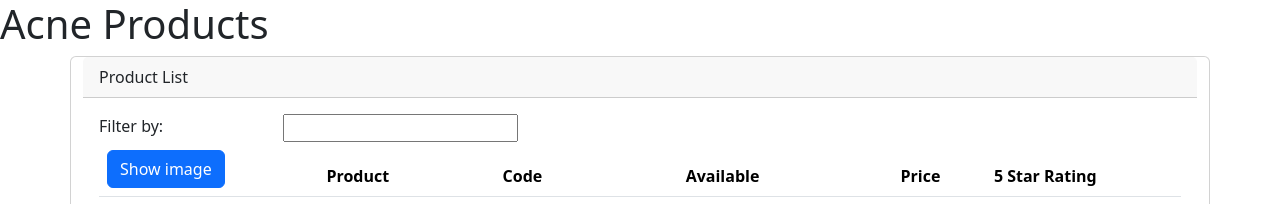
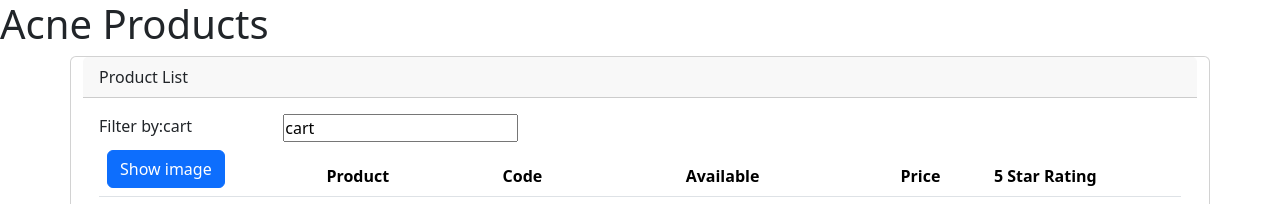
Before and after one commit to erhic/AcnePrcts, an Angular app: page / in a window 1280 px wide. Shown: the top 204 px of the page. Built offline with nearby package versions, Linux system fonts and the light colour scheme.

Commit message:
added a two data binding

```diff
--- a/src/app/app.module.ts
+++ b/src/app/app.module.ts
@@ -3,13 +3,14 @@ import { BrowserModule } from '@angular/platform-browser';
 
 import { AppComponent } from './app.component';
 import { ProductListComponent } from './products/product-list.component';
+import { FormsModule } from '@angular/forms';
 
 @NgModule({
   declarations: [
     AppComponent,ProductListComponent
   ],
   imports: [
-    BrowserModule
+    BrowserModule,FormsModule
   ],
   providers: [],
   bootstrap: [AppComponent]
--- a/src/app/products/product-list.component.html
+++ b/src/app/products/product-list.component.html
@@ -5,10 +5,10 @@
   <div class="card-body">
     <div class="row">
       <div class="col-md-2">
-        Filter by:
+        Filter by:{{listFilter}}
       </div>
       <div class="col-md-4">
-        <input type="text">
+        <input type="text" [(ngModel)]="listFilter">
       </div>
     </div>
     <div class="table-responsive">
--- a/src/app/products/product-list.component.ts
+++ b/src/app/products/product-list.component.ts
@@ -12,6 +12,7 @@ export class ProductListComponent{
   imageWidth: number = 40;
   imageMargin: number =2;
   showImage:boolean=false;
+  listFilter:string='cart'
  products:any[] =[
 
   {
@@ -22,7 +23,7 @@ export class ProductListComponent{
     'description':'15 gallons capacity rolling',
     'price': 23.43,
     'starRating':4.2,
-    'imageUrl':'assets/images/garden_cart.jpeg'
+    'imageUrl':'https://encrypted-tbn0.gstatic.com/images?q=tbn:ANd9GcRkoJG_V97J8aITpUMOakjLwTOz3ZfKrLDohDfsWqvWxw&s'
   },
   {
     'productId':5,
@@ -32,7 +33,7 @@ export class ProductListComponent{
     'description':'Steel Curved hammer',
     'price': 6.43,
     'starRating':4.8,
-    'imageUrl':'assets/images/hammer.jpeg'
+    'imageUrl':'https://upload.wikimedia.org/wikipedia/commons/thumb/8/84/Claw-hammer.jpg/1024px-Claw-hammer.jpg'
   }
  ];
 
```
